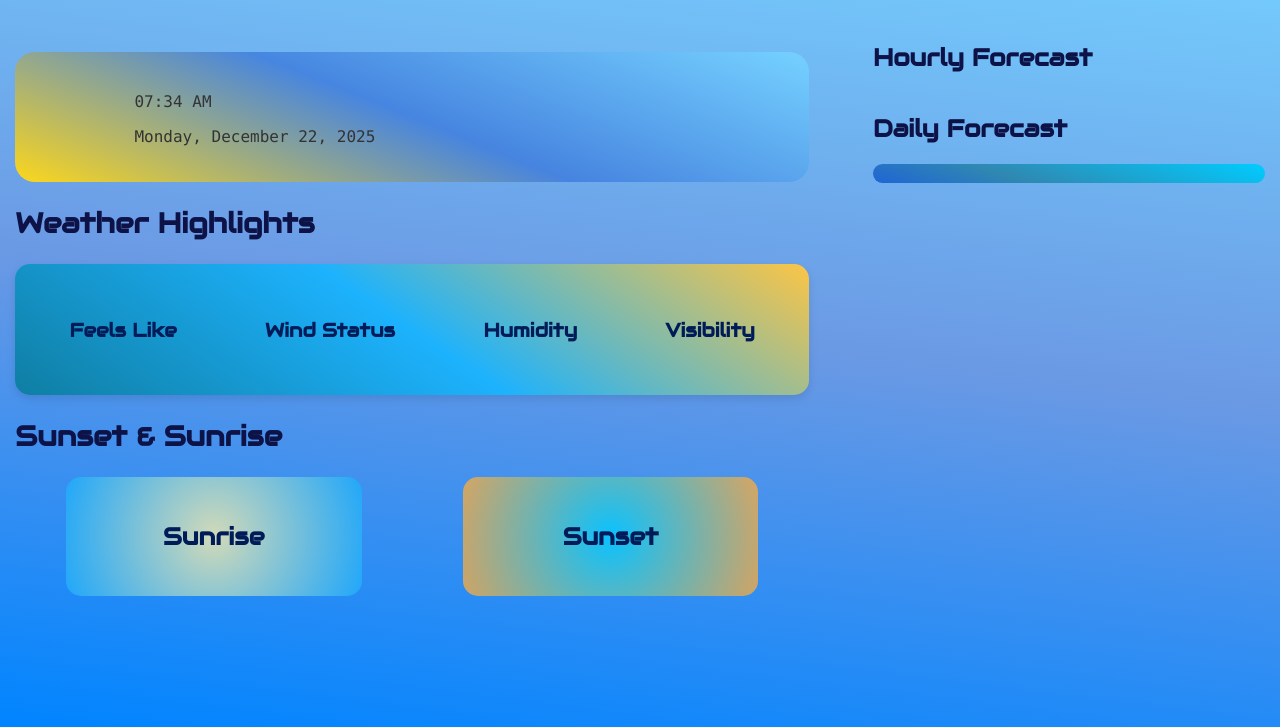
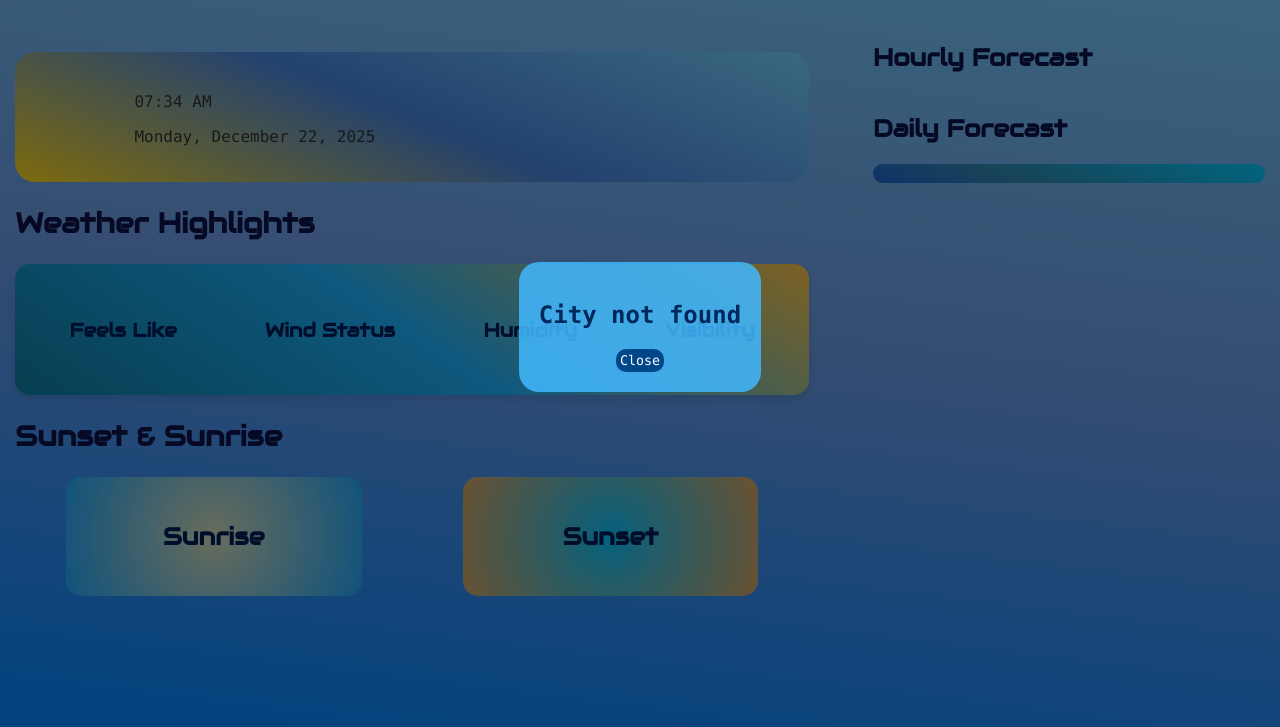
Before and after one commit to rayx3000/weather-app, a website built with webpack: page src/template.html in a window 1280 px wide. Shown: the part 73-800 px from the top of the page. Built offline with nearby package versions, Linux system fonts and the light colour scheme; no server answers; a web font is replaced by a local one.

Commit message:
put dialog that city not found and fix color issues in partly cloudy

```diff
--- a/src/index.js
+++ b/src/index.js
@@ -1,6 +1,7 @@
 import "./style/general.css";
 import "./style/header.css";
 import "./style/main.css";
+import "./style/dialog.css";
 import { displayWeatherData, displayDateTime, displayHourlyForecast, displayDailyForecast } from "./scripts/dom.js";
 import { weatherSvg } from "./scripts/svg.js";
 
@@ -200,14 +201,15 @@ async function search() {
         searchButton.classList.add('loading');
         searchButton.disabled = true;
         try {
-            const { processedData, hourlyForecast, dailyForecast, units } = await processWeatherData(state.city, state.units);
-            if (processedData) {
+            const weatherData = await processWeatherData(state.city, state.units);
+            if (weatherData) {
+                const { processedData, hourlyForecast, dailyForecast, units } = weatherData;
                 displayWeatherData(processedData, unitSymbols[units]);
                 displayHourlyForecast(hourlyForecast, unitSymbols[units]);
                 displayDailyForecast(dailyForecast, unitSymbols[units]);
                 displayDateTime();
             } else {
-                alert('City not found');
+                showDialog('Sorry! City Not Found');
             }
         } finally {
             searchButton.classList.remove('loading');
@@ -218,15 +220,28 @@ async function search() {
 }
 
 async function fetchAndDisplayWeather(city, units) {
-    const { processedData, hourlyForecast, dailyForecast } = await processWeatherData(city, units);
-    if (processedData) {
+    const weatherData = await processWeatherData(city, units);
+    if (weatherData) {
+        const { processedData, hourlyForecast, dailyForecast } = weatherData;
         displayWeatherData(processedData, unitSymbols[units]);
         displayHourlyForecast(hourlyForecast, unitSymbols[units]);
         displayDailyForecast(dailyForecast, unitSymbols[units]);
         displayDateTime();
     } else {
-        alert('City not found');
+        showDialog('City not found');
     }
+}
+
+function showDialog(message) {
+    const dialog = document.getElementById('error-dialog');
+    const messageElement = document.getElementById('error-message');
+    messageElement.textContent = message;
+    dialog.style.display = 'flex';
+}
+
+function closeDialog() {
+    const dialog = document.getElementById('error-dialog');
+    dialog.style.display = 'none';
 }
 
 document.addEventListener('DOMContentLoaded', () => {
@@ -234,7 +249,9 @@ document.addEventListener('DOMContentLoaded', () => {
     const searchButton = document.getElementById('search-button');
     const cityInput = document.getElementById('city-input');
     const unitSelect = document.getElementById('unit-select');
+    const closeButton = document.getElementById('close-dialog');
 
+    closeButton.addEventListener('click', closeDialog);
     searchButton.addEventListener('click', search);
     cityInput.addEventListener('keydown', (event) => {
         if (event.key === 'Enter') {
--- a/src/scripts/svg.js
+++ b/src/scripts/svg.js
@@ -14,7 +14,7 @@ export const weatherSvg = {
                                     </svg>`,
     partlyCloudy: `<svg viewBox="0 0 64 64" aria-label="Partly cloudy" role="img">
         <!-- sun behind -->
-        <circle cx="18" cy="18" r="8" fill="var(--sun-core)"/>
+        <circle cx="18" cy="18" r="8" fill="#FFC107"/>
         <g>
           <path d="M12 34c-4 0-6-4-2-8 2-6 10-6 14-2 8-2 16 2 14 10 6 0 10 4 6 8H12z"
                 fill="#E0E0E0"/>
--- /dev/null
+++ b/src/style/dialog.css
@@ -0,0 +1,38 @@
+.dialog-overlay {
+    position: fixed;
+    top: 0;
+    left: 0;
+    width: 100%;
+    height: 100%;
+    background-color: rgba(0, 0, 0, 0.5);
+    display: flex;
+    justify-content: center;
+    align-items: center;
+    z-index: 1000;
+}
+
+.dialog-content {
+    background: rgba(65, 182, 250, 0.88);
+    padding: 20px;
+    border-radius: 20px;
+    text-align: center;
+    color: rgb(0, 40, 92);
+    font-family: "Red Hat Display", sans-serif;
+}
+
+#close-dialog{
+    background-color: rgb(0, 71, 138);
+    border: none;
+    padding: 2%;
+    color: white;
+    border-radius: 10px;
+}
+
+#close-dialog:hover{
+    background-color: rgb(238, 238, 238);
+    color: rgb(0, 71, 138);
+}
+
+#close-dialog:active{
+    transform: scale(0.92);
+}
--- a/src/template.html
+++ b/src/template.html
@@ -18,9 +18,9 @@
             </div>
             <h1>RayxWeather</h1>
             <select id="unit-select">
-                <option value="metric">Celsius (°C)</option>
-                <option value="imperial">Fahrenheit (°F)</option>
-                <option value="standard">Kelvin (K)</option>
+                <option value="metric"><span>Celsius </span> °C</option>
+                <option value="imperial"><span>Fahrenheit </span> °F</option>
+                <option value="standard"><span>Kelvin </span> K</option>
             </select>
         </header>
         <main>
@@ -92,5 +92,11 @@
     </div>
     <script src="index.js"></script>
     <script src="https://kit.fontawesome.com/98e4552128.js" crossorigin="anonymous"></script>
+    <div id="error-dialog" class="dialog-overlay" style="display: none;">
+        <div class="dialog-content">
+            <h2 id="error-message"></h2>
+            <button id="close-dialog">Close</button>
+        </div>
+    </div>
 </body>
 </html>
```
